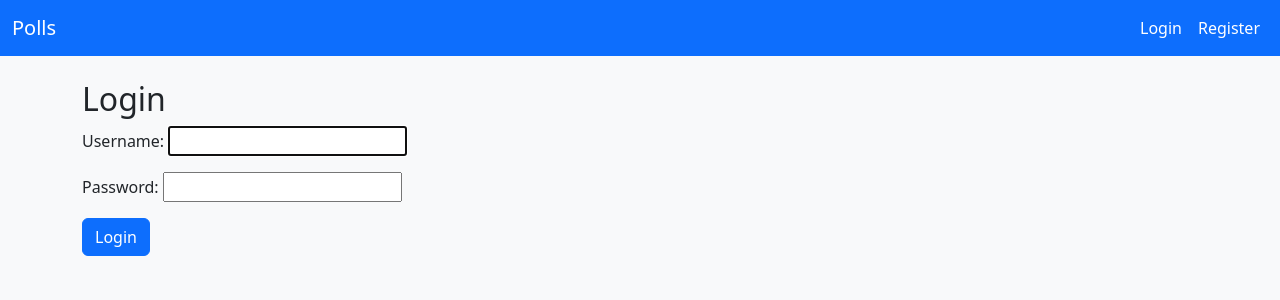
After one commit to DanielTKC/miniproject4DanielTerreros, a Django app: page /polls/login/ in a window 1280 px wide. The commit adds this page. Shown: the top 300 px of the page. Run offline with Django 5.2, Linux system fonts and the light colour scheme.

Commit message:
Login/logout registration

```diff
--- a/miniproject4DanielTerreros/settings.py
+++ b/miniproject4DanielTerreros/settings.py
@@ -38,7 +38,7 @@ INSTALLED_APPS = [
     'django.contrib.sessions',
     'django.contrib.messages',
     'django.contrib.staticfiles',
-    'bootstrap5',
+
 ]
 
 MIDDLEWARE = [
@@ -82,6 +82,10 @@ DATABASES = {
     }
 }
 
+LOGIN_REDIRECT_URL = 'polls/profile/'
+LOGOUT_REDIRECT_URL = '/'
+LOGIN_URL = '/login/'
+
 
 # Password validation
 # https://docs.djangoproject.com/en/5.2/ref/settings/#auth-password-validators
--- a/miniproject4DanielTerreros/urls.py
+++ b/miniproject4DanielTerreros/urls.py
@@ -21,4 +21,5 @@ from django.urls import include, path
 urlpatterns = [
     path("polls/", include("polls.urls")),
     path("admin/", admin.site.urls),
+    path("accounts/", include("django.contrib.auth.urls")),
 ]
--- a/polls/templates/polls/detail.html
+++ b/polls/templates/polls/detail.html
@@ -1,3 +1,6 @@
+{% extends "base.html" %}
+{% block content %}
+
 <form action="{% url 'polls:vote' question.id %}" method="post">
 {% csrf_token %}
 <fieldset>
@@ -10,3 +13,4 @@
 </fieldset>
 <input type="submit" value="Vote">
 </form>
+{% endblock %}
--- /dev/null
+++ b/polls/templates/polls/login.html
@@ -0,0 +1,9 @@
+{% extends "base.html" %}
+{% block content %}
+<h2>Login</h2>
+<form method="post">
+  {% csrf_token %}
+  {{ form.as_p }}
+  <button type="submit" class="btn btn-primary">Login</button>
+</form>
+{% endblock %}
--- /dev/null
+++ b/polls/templates/polls/profile.html
@@ -0,0 +1,6 @@
+{% extends "base.html" %}
+{% block content %}
+<h2>Welcome, {{ user.username }}!</h2>
+<p>This is your profile page.</p>
+<a href="{% url 'polls:logout' %}" class="btn btn-secondary">Logout</a>
+{% endblock %}
--- a/polls/templates/polls/results.html
+++ b/polls/templates/polls/results.html
@@ -1,3 +1,5 @@
+{% extends "base.html" %}
+{% block content %}
     <h1>{{ question.question_text }}</h1>
 
     <ul>
@@ -7,3 +9,5 @@
     </ul>
 
     <a href="{% url 'polls:detail' question.id %}">Vote again?</a>
+
+{% endblock %}
--- a/polls/urls.py
+++ b/polls/urls.py
@@ -1,4 +1,5 @@
 from django.urls import path
+from django.contrib.auth import views as auth_views
 
 from . import views
 app_name = 'polls'
@@ -8,4 +9,9 @@ urlpatterns = [
     path("<int:pk>/", views.DetailView.as_view(), name="detail"),
     path("<int:pk>/results/", views.ResultsView.as_view(), name="results"),
     path("<int:question_id>/vote/", views.vote, name="vote"),
+
+    path('register/', views.register, name='register'),
+    path('profile/', views.profile, name='profile'),
+    path("login/", auth_views.LoginView.as_view(template_name="polls/login.html"), name="login"),
+    path("logout/", auth_views.LogoutView.as_view(next_page="polls:index"), name="logout"),
 ]
--- a/templates/base.html
+++ b/templates/base.html
@@ -14,14 +14,35 @@
 </head>
 <body>
 
-  <nav class="navbar navbar-expand-lg navbar-custom">
+ <nav class="navbar navbar-expand-lg navbar-custom">
     <div class="container-fluid">
       <a class="navbar-brand" href="{% url 'polls:index' %}">Polls</a>
       <button class="navbar-toggler" type="button" data-bs-toggle="collapse" data-bs-target="#navbarNav">
         <span class="navbar-toggler-icon"></span>
       </button>
+
+      <div class="collapse navbar-collapse" id="navbarNav">
+        <ul class="navbar-nav ms-auto">
+          {% if user.is_authenticated %}
+            <li class="nav-item">
+              <a class="nav-link" href="{% url 'polls:profile' %}">Profile</a>
+            </li>
+            <li class="nav-item">
+              <a class="nav-link" href="{% url 'polls:logout' %}">Logout</a>
+            </li>
+          {% else %}
+            <li class="nav-item">
+              <a class="nav-link" href="{% url 'polls:login' %}">Login</a>
+            </li>
+            <li class="nav-item">
+              <a class="nav-link" href="{% url 'polls:register' %}">Register</a>
+            </li>
+          {% endif %}
+        </ul>
+      </div>
     </div>
   </nav>
+
 
 
   <div class="container mt-4">
```
Also changed, not shown: polls/templates/polls/register.html (added, +9 -0 lines), polls/views.py (+23 -1 lines). Lines whose indentation alone changed are shown as unchanged.
